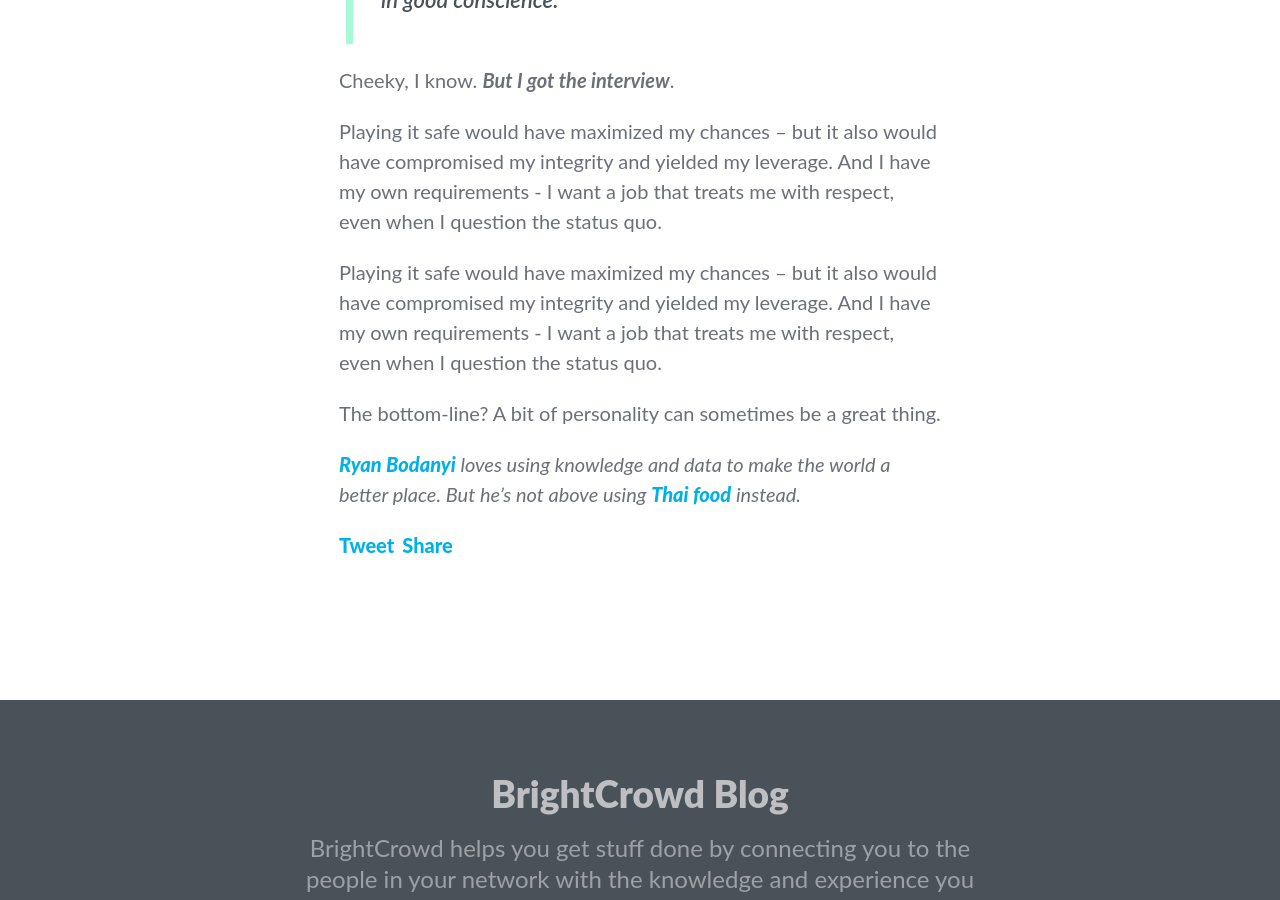
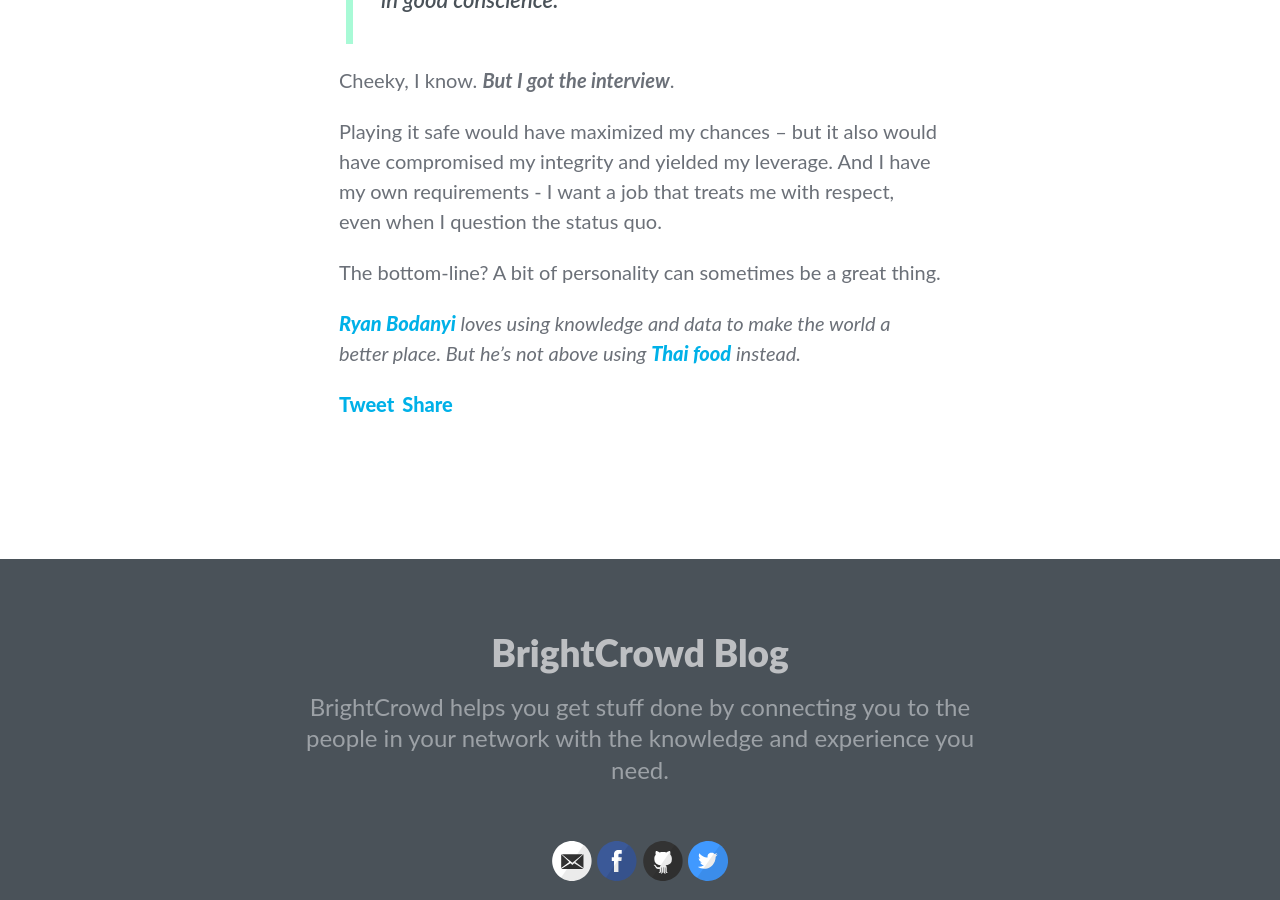
Before and after one commit to BrightCrowd/bc-blog, a Jekyll site: the page built from _posts/2018-04-16-can-you-be-true-to-yourself-while-job-hunting.md, in a window 1280 px wide and 900 px high, scrolled down 2051 px. Built offline with Jekyll 4.4.1, drawn with Linux system fonts in a browser that asks for light colours; some web fonts are replaced; comment, search, counter and statistics services are not loaded.

Commit message:
Remove duplicate line

```diff
--- a/_posts/2018-04-16-can-you-be-true-to-yourself-while-job-hunting.md
+++ b/_posts/2018-04-16-can-you-be-true-to-yourself-while-job-hunting.md
@@ -45,8 +45,6 @@ Cheeky, I know. ___But I got the interview___.
 
 Playing it safe would have maximized my chances – but it also would have compromised my integrity and yielded my leverage. And I have my own requirements - I want a job that treats me with respect, even when I question the status quo.
 
-Playing it safe would have maximized my chances – but it also would have compromised my integrity and yielded my leverage. And I have my own requirements - I want a job that treats me with respect, even when I question the status quo.
-
 The bottom-line? A bit of personality can sometimes be a great thing.
 
 _[Ryan Bodanyi][bio1] loves using knowledge and data to make the world a better place. But he’s not above using [Thai food][bio2] instead._
```
